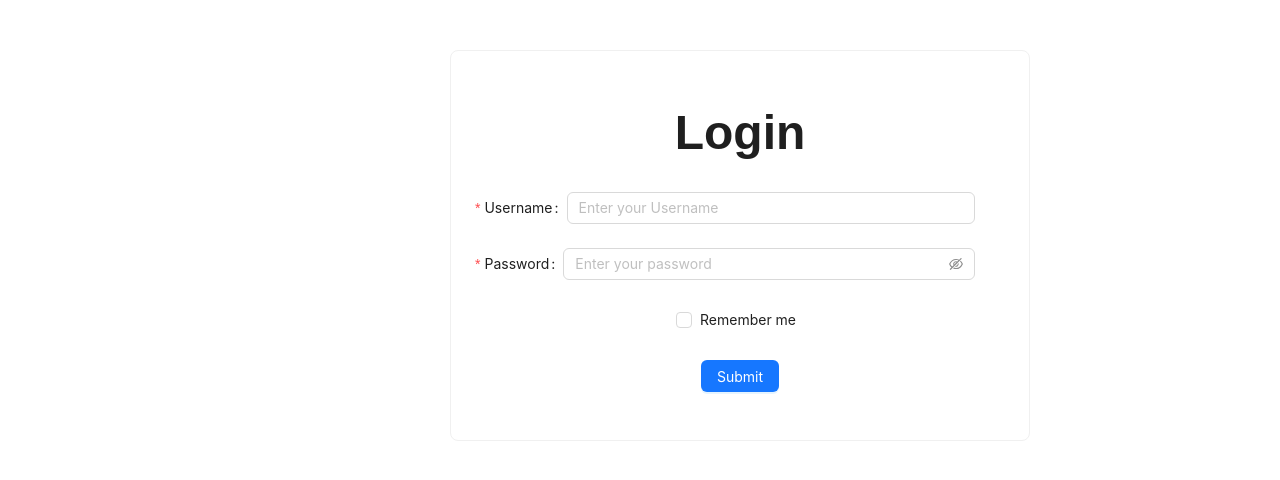
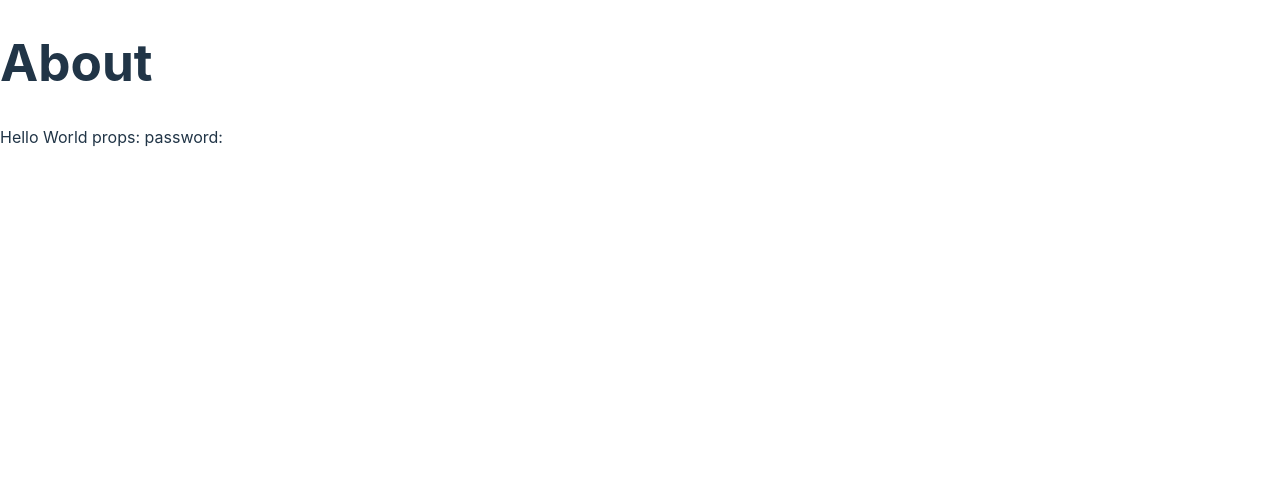
Before and after one commit to shahriar-raj/PawCare_FrontEnd, a React (Vite) app: page /about in a window 1280 px wide. Shown: the top 480 px of the page. Built offline with nearby package versions, Linux system fonts and the light colour scheme.

Commit message:
Negating between pages done

```diff
--- a/package.json
+++ b/package.json
@@ -12,7 +12,8 @@
   "dependencies": {
     "antd": "^5.13.2",
     "react": "^18.2.0",
-    "react-dom": "^18.2.0"
+    "react-dom": "^18.2.0",
+    "react-router-dom": "^6.21.3"
   },
   "devDependencies": {
     "@types/react": "^18.2.43",
--- /dev/null
+++ b/src/About.jsx
@@ -0,0 +1,12 @@
+import React from 'react';
+
+export function About(props) {
+    return (
+        <div>
+            <h1>About</h1>
+            Hello World
+            props: {props.data.username}
+            password: {props.data.password}
+        </div>
+    )
+}
--- a/src/App.jsx
+++ b/src/App.jsx
@@ -1,15 +1,24 @@
-import { useState } from 'react'
-import reactLogo from './assets/react.svg'
-import viteLogo from '/vite.svg'
-import './App.css'
+import React, { useState } from 'react';
+import reactLogo from './assets/react.svg';
+import viteLogo from '/vite.svg';
+import { BrowserRouter as Router, Route, Routes } from 'react-router-dom';
+import { About } from './About.jsx';
+import './App.css';
 import { DownloadOutlined } from '@ant-design/icons';
 import { Button, Divider, Flex, Radio } from 'antd';
 import { Login } from './Login.jsx';
 
 export default function App() {
+  const [data, setData] = useState([]);
   return (
     <div className="App">
-      <Login />
+      <Router>
+        <Routes>
+          <Route path="/" element={<Login data={data} setData={setData} />} />
+          <Route path="/about" element={<About data={data} setData={setData} />} />
+        </Routes>
+      </Router>
+      {/* <Login /> */}
     </div>
   )
 }
--- a/src/Login.jsx
+++ b/src/Login.jsx
@@ -1,8 +1,10 @@
 import React from "react";
 import { useState } from 'react'
 import { Button, Checkbox, Form, Input, Card } from 'antd';
-import './Login.css'
-export function Login() {
+import './Login.css';
+import { useNavigate } from "react-router-dom";
+export function Login(props) {
+    const navigate = useNavigate();
     const onFinish = async (values) => {
         console.log('Success:', values);
 
@@ -22,11 +24,14 @@ export function Login() {
             if (response.ok) {
                 const data = await response.json();
                 console.log(data);
-                if (data['message'] !== "Login successful") {
-                    alert("Invalid Credentials");
-                }
+                props.setData(obj);
+                navigate('/about');
                 // Handle response here
-            } else {
+            }
+            else if (response.status === 401) {
+                alert("Incorrect Username or Password")
+            }
+            else {
                 // Handle HTTP errors here
                 console.error("HTTP Error:", response);
             }
```
Also changed, not shown: 1 other file (tests, documents, lock files or other folders).
